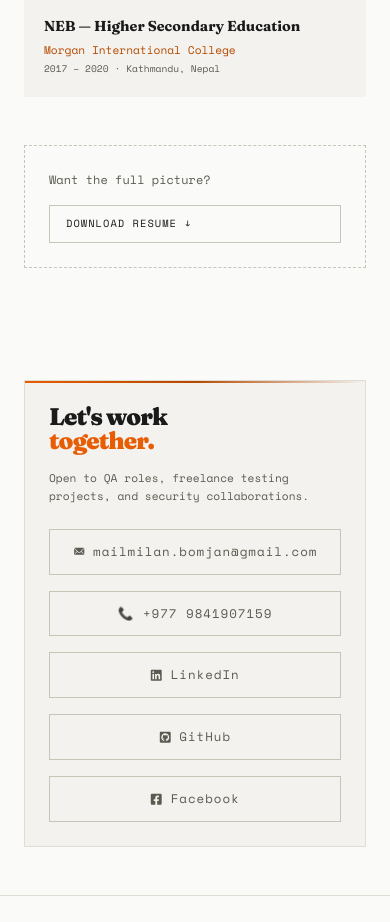
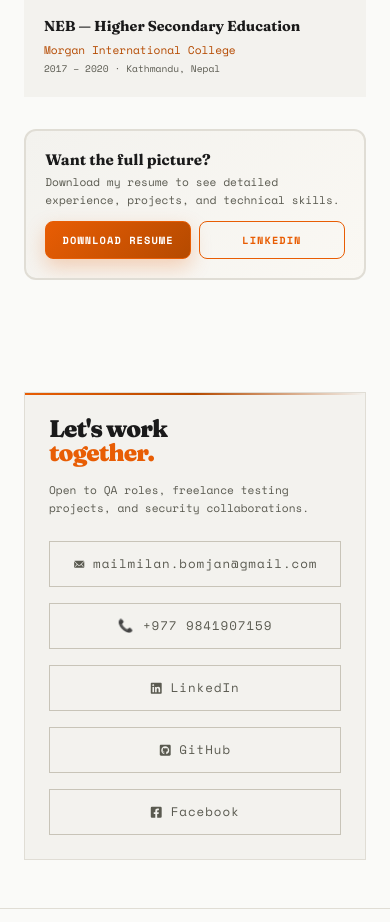
Before and after one commit to MEELAN2001/milan-portfolio, a Next.js app: page / in a window 390 px wide. Shown: the part 8160-9082 px from the top of the page. Built offline with nearby package versions, Linux system fonts and the light colour scheme.

Commit message:
refactor: enhance resume download section with improved layout and styling

```diff
--- a/src/app/globals.css
+++ b/src/app/globals.css
@@ -885,6 +885,30 @@ section {
     font-size: 0.65rem;
     padding: 0.4rem 0.7rem;
   }
+
+  /* Resume Download */
+  .resume-download {
+    padding: 1.8rem;
+    gap: 1.2rem;
+  }
+
+  .resume-heading {
+    font-size: 1.15rem;
+    margin-bottom: 0.4rem;
+  }
+
+  .resume-description {
+    font-size: 0.8rem;
+  }
+
+  .resume-buttons {
+    gap: 0.75rem;
+  }
+
+  .resume-btn {
+    padding: 0.8rem 1.5rem;
+    font-size: 0.77rem;
+  }
 }
 
 /* ─── MOBILE ─── */
@@ -938,6 +962,34 @@ section {
 
   .project-grid-card.expanded {
     transform: translateY(-4px) scale(1);
+  }
+
+  /* Resume Download */
+  .resume-download {
+    padding: 1.5rem;
+    gap: 1rem;
+    flex-direction: column;
+  }
+
+  .resume-heading {
+    font-size: 1rem;
+    margin-bottom: 0.3rem;
+  }
+
+  .resume-description {
+    font-size: 0.75rem;
+  }
+
+  .resume-buttons {
+    width: 100%;
+    gap: 0.6rem;
+  }
+
+  .resume-btn {
+    flex: 1;
+    padding: 0.7rem 1rem;
+    font-size: 0.72rem;
+    justify-content: center;
   }
 }
 
@@ -1168,6 +1220,29 @@ footer {
   .skill-grid-card:hover {
     transform: translateY(-2px);
   }
+
+  /* Resume Download */
+  .resume-download {
+    padding: 1.8rem;
+  }
+
+  .resume-heading {
+    font-size: 1.1rem;
+    margin-bottom: 0.4rem;
+  }
+
+  .resume-description {
+    font-size: 0.78rem;
+  }
+
+  .resume-buttons {
+    gap: 0.8rem;
+  }
+
+  .resume-btn {
+    padding: 0.75rem 1.4rem;
+    font-size: 0.75rem;
+  }
 }
 
 /* ─── ABOUT ─── */
@@ -1286,17 +1361,131 @@ footer {
 /* ─── RESUME DOWNLOAD ─── */
 .resume-download {
   display: flex;
-  align-items: center;
+  flex-direction: column;
+  align-items: flex-start;
   gap: 1.5rem;
   margin-top: 3rem;
-  padding: 2rem;
-  border: 1px dashed var(--border-bright);
-}
-
-.resume-download-text {
+  padding: 2.5rem;
+  background: linear-gradient(135deg, var(--bg-card) 0%, #faf8f3 100%);
+  border: 2px solid var(--border);
+  border-radius: 12px;
+  transition: all 0.3s cubic-bezier(0.34, 1.56, 0.64, 1);
+  position: relative;
+  overflow: hidden;
+}
+
+.resume-download::before {
+  content: '';
+  position: absolute;
+  top: 0;
+  left: 0;
+  right: 0;
+  bottom: 0;
+  background: linear-gradient(135deg, var(--accent-dim) 0%, transparent 100%);
+  opacity: 0;
+  transition: opacity 0.3s ease;
+  pointer-events: none;
+  border-radius: 12px;
+}
+
+.resume-download:hover {
+  transform: translateY(-6px);
+  border-color: var(--accent);
+  box-shadow: 0 20px 50px rgba(232, 93, 4, 0.15);
+}
+
+.resume-download:hover::before {
+  opacity: 1;
+}
+
+.resume-content {
+  flex: 1;
+  position: relative;
+  z-index: 2;
+}
+
+.resume-heading {
+  font-family: var(--font-display);
+  font-size: 1.3rem;
+  font-weight: 700;
+  color: var(--text);
+  margin: 0 0 0.5rem 0;
+  line-height: 1.3;
+}
+
+.resume-description {
+  font-family: var(--font-mono);
+  font-size: 0.85rem;
+  color: var(--text-muted);
+  margin: 0;
+  line-height: 1.6;
+}
+
+.resume-buttons {
+  display: flex;
+  gap: 1rem;
+  flex-wrap: wrap;
+  position: relative;
+  z-index: 2;
+}
+
+.resume-btn {
+  padding: 0.85rem 1.8rem;
+  border-radius: 8px;
   font-family: var(--font-mono);
   font-size: 0.8rem;
-  color: var(--text-muted);
+  font-weight: 600;
+  letter-spacing: 0.1em;
+  text-transform: uppercase;
+  text-decoration: none;
+  transition: all 0.3s cubic-bezier(0.34, 1.56, 0.64, 1);
+  border: 1.5px solid transparent;
+  cursor: pointer;
+  display: inline-flex;
+  align-items: center;
+  gap: 0.5rem;
+  position: relative;
+  overflow: hidden;
+}
+
+.resume-btn::after {
+  content: '';
+  position: absolute;
+  bottom: 0;
+  left: 0;
+  right: 0;
+  height: 3px;
+  background: currentColor;
+  transform: scaleX(0);
+  transform-origin: left;
+  transition: transform 0.3s cubic-bezier(0.34, 1.56, 0.64, 1);
+}
+
+.resume-btn:hover::after {
+  transform: scaleX(1);
+}
+
+.resume-btn-primary {
+  background: linear-gradient(135deg, var(--accent) 0%, var(--accent2) 100%);
+  color: white;
+  border-color: var(--accent);
+  box-shadow: 0 8px 20px rgba(232, 93, 4, 0.25);
+}
+
+.resume-btn-primary:hover {
+  transform: translateY(-4px);
+  box-shadow: 0 12px 30px rgba(232, 93, 4, 0.35);
+}
+
+.resume-btn-secondary {
+  background: transparent;
+  color: var(--accent);
+  border-color: var(--accent);
+}
+
+.resume-btn-secondary:hover {
+  background: var(--accent-dim);
+  transform: translateY(-3px);
 }
 
 /* ─── EXP CURRENT BADGE ─── */
@@ -1592,6 +1781,35 @@ footer {
     font-size: 0.6rem;
   }
 
+  /* Resume Download */
+  .resume-download {
+    padding: 1.2rem;
+    margin-top: 2rem;
+    gap: 0.8rem;
+    flex-direction: column;
+  }
+
+  .resume-heading {
+    font-size: 0.95rem;
+    margin-bottom: 0.2rem;
+  }
+
+  .resume-description {
+    font-size: 0.7rem;
+  }
+
+  .resume-buttons {
+    width: 100%;
+    gap: 0.5rem;
+  }
+
+  .resume-btn {
+    flex: 1;
+    padding: 0.6rem 0.8rem;
+    font-size: 0.65rem;
+    justify-content: center;
+  }
+
   /* Skills Hand */
   .skills-hand-container {
     min-height: 380px;
--- a/src/components/sections/Resume.jsx
+++ b/src/components/sections/Resume.jsx
@@ -37,16 +37,30 @@ export default function Resume() {
 
       {/* Resume Download */}
       <div className="resume-download">
-        <p className="resume-download-text">Want the full picture?</p>
-        <Button
-          href="/Milan_Resume.pdf"
-          download="Milan_Resume.pdf"
-          target="_blank"
-          rel="noopener noreferrer"
-          variant="secondary"
-        >
-          Download Resume ↓
-        </Button>
+        <div className="resume-content">
+          <h3 className="resume-heading">Want the full picture?</h3>
+          <p className="resume-description">Download my resume to see detailed experience, projects, and technical skills.</p>
+        </div>
+
+        <div className="resume-buttons">
+          <a
+            href="/Milan_Resume.pdf"
+            download="Milan_Resume.pdf"
+            className="resume-btn resume-btn-primary"
+            title="Download PDF"
+          >
+            Download Resume
+          </a>
+          <a
+            href="https://linkedin.com/in/milan-bomjan"
+            target="_blank"
+            rel="noopener noreferrer"
+            className="resume-btn resume-btn-secondary"
+            title="View on LinkedIn"
+          >
+            LinkedIn
+          </a>
+        </div>
       </div>
     </section>
   );
```
